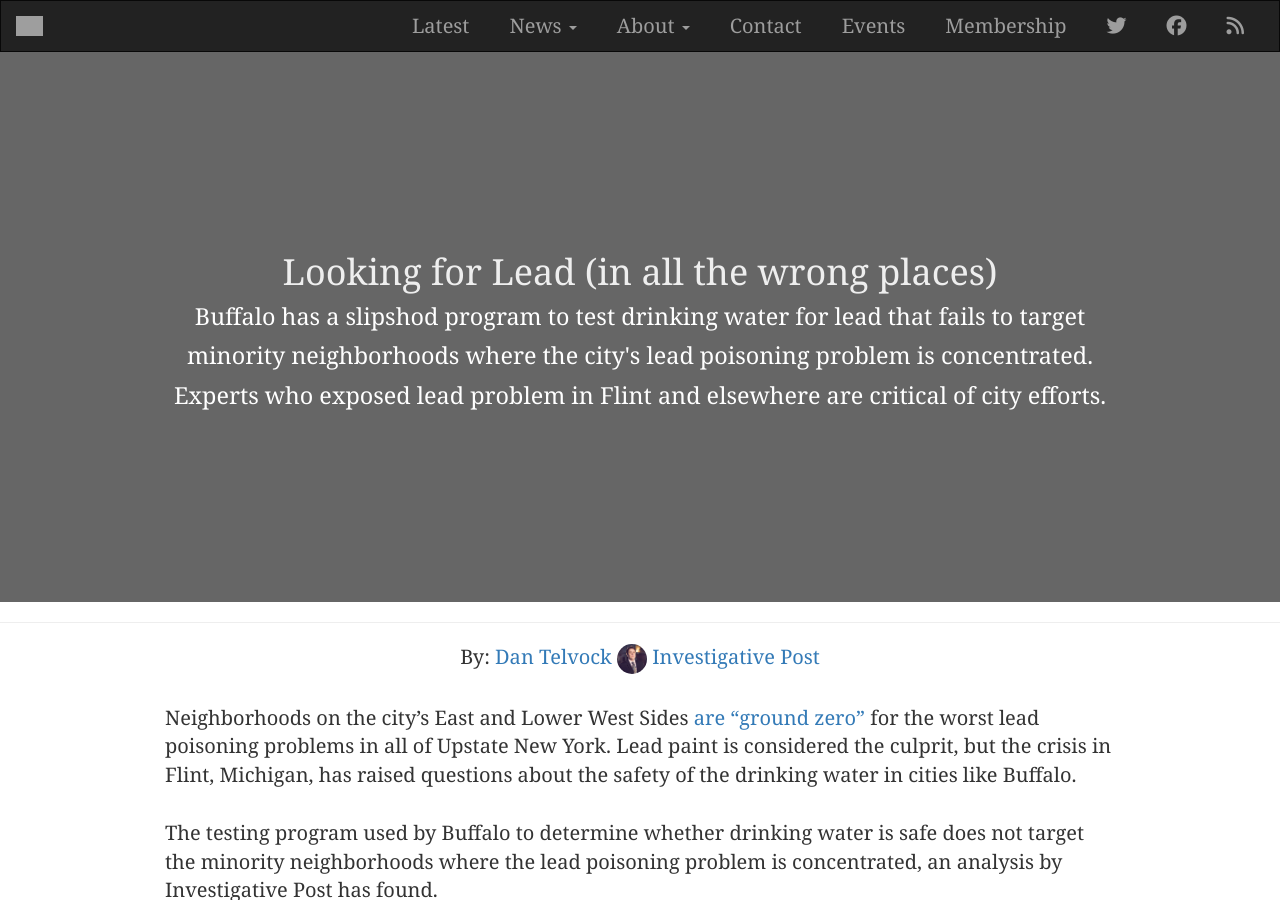
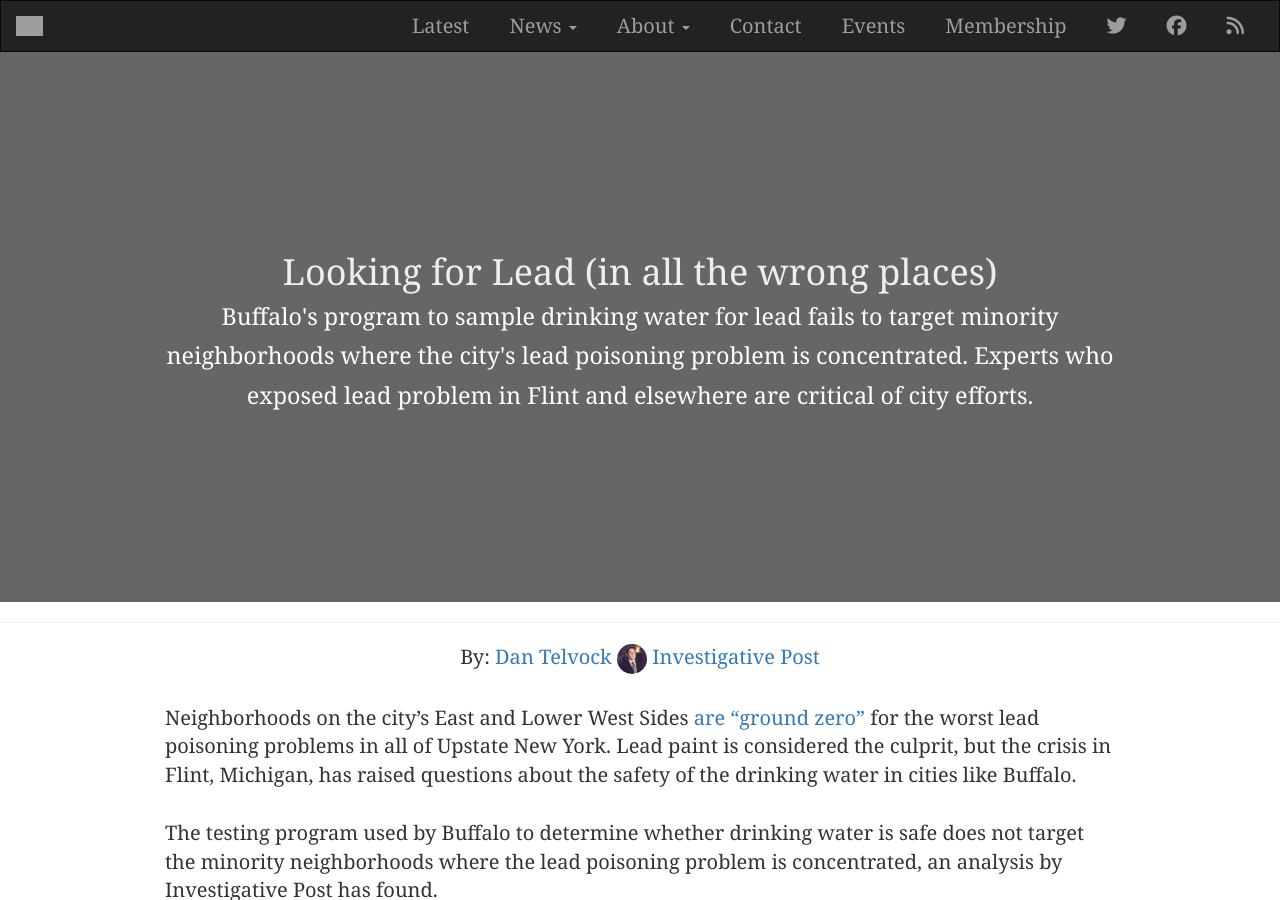
Before and after one commit to investigativepost/lead-buffalo-2016, a Jekyll site: the page built from index.md, in a window 1280 px wide and 900 px high. Built offline with Jekyll 4.4.1, drawn with Linux system fonts in a browser that asks for light colours; nearby versions of some CDN libraries; a style sheet for code colours, icons or effects is not loaded; grey boxes are pictures that could not be loaded.

Commit message:
fix headline

```diff
--- a/_includes/intro.html
+++ b/_includes/intro.html
@@ -1,6 +1,6 @@
 <div class="intro">
   <script src="//fast.wistia.com/embed/medias/1eaz53nrqz.jsonp" async></script><script src="//fast.wistia.com/assets/external/E-v1.js" async></script><div class="wistia_responsive_padding" style="padding:56.25% 0 0 0;position:relative;"><div class="wistia_responsive_wrapper" style="height:100%;left:0;position:absolute;top:0;width:100%;"><div class="wistia_embed wistia_async_1eaz53nrqz videoFoam=true" style="height:100%;width:100%">&nbsp;</div></div></div>
   <div class="overlay">
-    <h1>Looking for Lead (in all the wrong places)<br /><small>Buffalo has a slipshod program to test drinking water for lead that fails to target minority neighborhoods where the city's lead poisoning problem is concentrated. Experts who exposed lead problem in Flint and elsewhere are critical of city efforts.</small></h1>
+    <h1>Looking for Lead (in all the wrong places)<br /><small>Buffalo's program to sample drinking water for lead fails to target minority neighborhoods where the city's lead poisoning problem is concentrated. Experts who exposed lead problem in Flint and elsewhere are critical of city efforts.</small></h1>
   </div><!-- /.overlay -->
 </div><!-- /.intro -->
```
